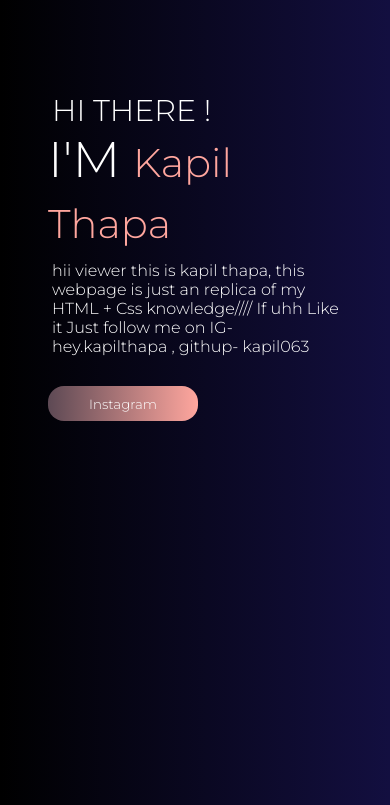
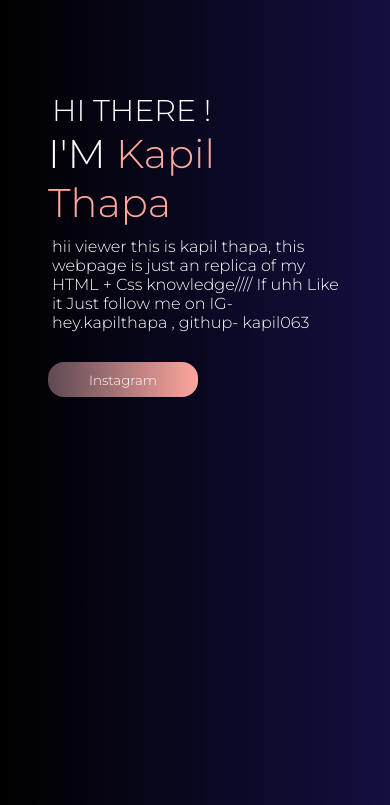
Before and after one commit to kapil063/kapil063.github.io, a plain HTML site: page index.html in a window 390 px wide. Shown: the part 920-1725 px from the top of the page. Drawn offline with Linux system fonts and the light colour scheme; some icons are missing.

Commit message:
Update index.html

```diff
--- a/index.html
+++ b/index.html
@@ -155,6 +155,9 @@
       .Name {
         font-size: 40px;
       }
+      .div7 {
+        font-size: 40px;
+      }
     }
   </style>
   <body>
```
